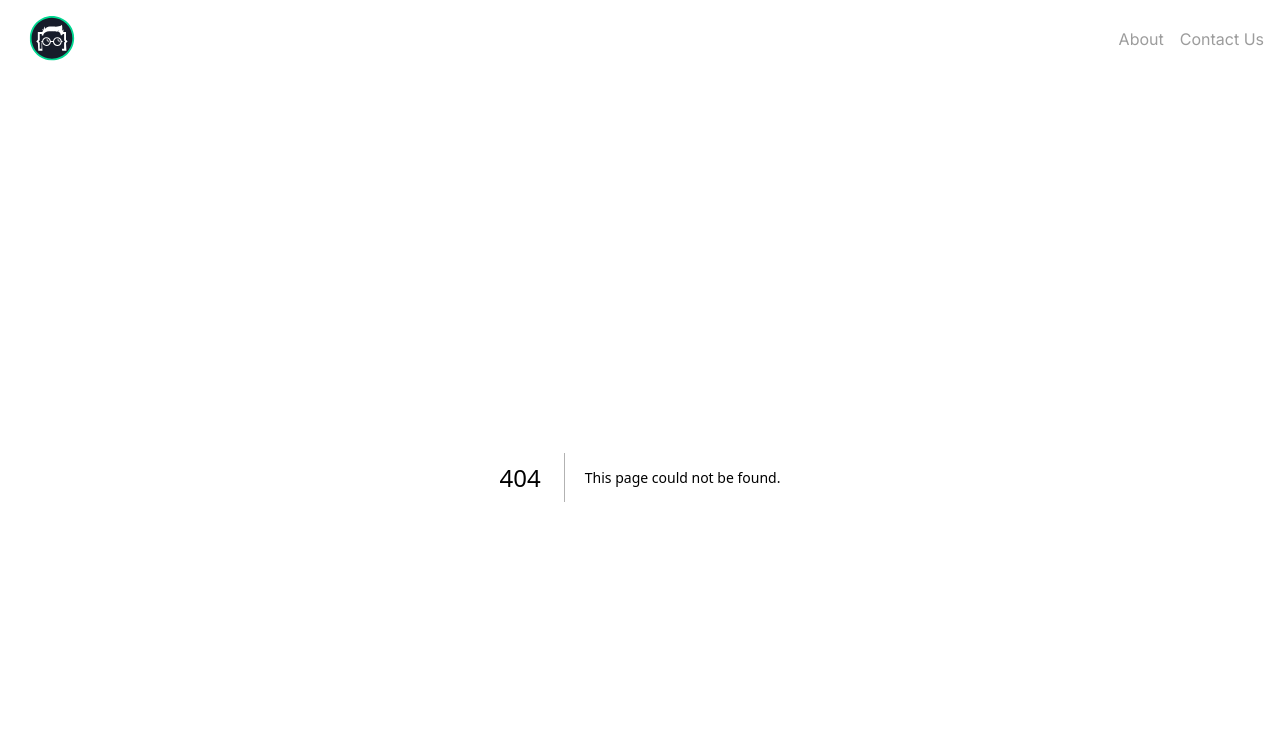
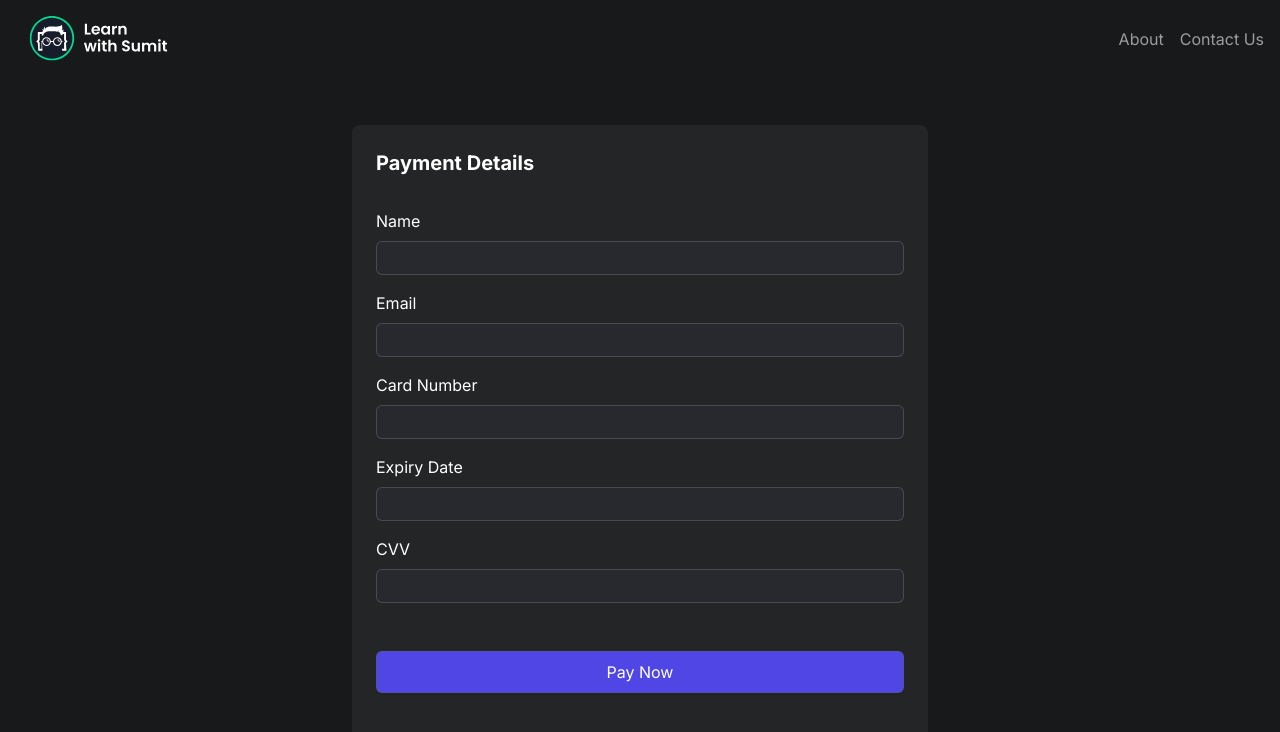
Before and after one commit to RashedAbdullah/eventry, a Next.js app: page /payment in a window 1280 px wide. Before the commit this address had no page. Shown: the top 732 px of the page. Built offline with nearby package versions, Linux system fonts and the light colour scheme.

Commit message:
Completed Components

```diff
--- /dev/null
+++ b/app/payment/page.js
@@ -0,0 +1,7 @@
+import PaymentDetails from "@/components/payment";
+
+const Payment = () => {
+  return <PaymentDetails />;
+};
+
+export default Payment;
--- a/components/booking-card.jsx
+++ b/components/booking-card.jsx
@@ -1,16 +1,18 @@
 import Image from "next/image";
 import googleImage from "@/public/google-io-2023-1.png";
 import ActionButtons from "./actiion-buttons";
+import Link from "next/link";
 
 const BookingCard = () => {
+  const id = "40"
   return (
     <div className="overflow-hidden rounded-md bg-[#242526]">
       <Image src={googleImage} alt="Event 1" className="w-full" />
 
       <div className="p-3">
-        <a href="./details.html" className="font-bold text-lg">
+        <Link href={`/details/${id}`} className="font-bold text-lg">
           Google I/O Extended
-        </a>
+        </Link>
         <p className="text-[#9C9C9C] text-sm mt-1">
           Rangpur, Dhaka, Bangladesh, Rangpur, Bangladesh
         </p>
--- a/components/booking-section.jsx
+++ b/components/booking-section.jsx
@@ -1,15 +1,8 @@
 import BookingCard from "./booking-card";
-import Header from "./header";
 
 const BookingSection = () => {
   return (
     <div className="grid grid-cols-1 md:grid-cols-2 lg:grid-cols-3 gap-8 mt-8">
-      {/* <Header/> */}
-      <BookingCard />
-      <BookingCard />
-      <BookingCard />
-      <BookingCard />
-      <BookingCard />
       <BookingCard />
     </div>
   );
--- a/components/details.jsx
+++ b/components/details.jsx
@@ -1,36 +1,10 @@
-/* eslint-disable react/no-unescaped-entities */
-import Image from "next/image";
-import google from "@/public/google-io-2023-1.png";
 import EventDetails from "./event-detalis";
 import Location from "./location";
+import HeroSection from "./hero-section";
 const Details = () => {
   return (
     <main>
-      <section className="container">
-        <div className="bg-gradient-to-b from-slate-200/20 to-slate-800/30">
-          <Image src={google} alt="Event 1" className="h-[450px] mx-auto" />
-        </div>
-
-        {/* <!-- Details --> */}
-        <div className="flex items-end">
-          <div className="flex-auto py-4">
-            <h1 className="font-bold text-2xl">Google I/O Extended</h1>
-            <p className="text-[#9C9C9C] text-base mt-1">
-              Rangpur, Dhaka, Bangladesh, Rangpur, Bangladesh
-            </p>
-            <div className="text-[#737373] text-sm mt-1">
-              <span>1k Interested</span>
-              <span>|</span>
-              <span>40K Going</span>
-            </div>
-          </div>
-
-          <div className="w-full flex gap-4 mt-4 flex-1 ">
-            <button className="w-full">Interested</button>
-            <button className="w-full">Going</button>
-          </div>
-        </div>
-      </section>
+      <HeroSection />
 
       <section className="container">
         <div className="grid grid-cols-5 gap-12 my-12">
--- /dev/null
+++ b/components/hero-section.jsx
@@ -0,0 +1,31 @@
+import Image from "next/image";
+import google from "@/public/google-io-2023-1.png";
+import ActionButtons from "./actiion-buttons";
+
+const HeroSection = () => {
+  return (
+    <section className="container">
+      <div className="bg-gradient-to-b from-slate-200/20 to-slate-800/30">
+        <Image src={google} alt="Event 1" className="h-[450px] mx-auto" />
+      </div>
+
+      <div className="lg:flex items-end">
+        <div className="flex-auto py-4 w-full">
+          <h1 className="font-bold text-2xl">Google I/O Extended</h1>
+          <p className="text-[#9C9C9C] text-base mt-1">
+            Rangpur, Dhaka, Bangladesh, Rangpur, Bangladesh
+          </p>
+          <div className="text-[#737373] text-sm mt-1">
+            <span>1k Interested</span>
+            <span>|</span>
+            <span>40K Going</span>
+          </div>
+        </div>
+
+        <ActionButtons />
+      </div>
+    </section>
+  );
+};
+
+export default HeroSection;
--- /dev/null
+++ b/components/payment-form.jsx
@@ -0,0 +1,69 @@
+const PaymentForm = () => {
+  return (
+    <form>
+      <div className="my-4 space-y-2">
+        <label htmlFor="name" className="block">
+          Name
+        </label>
+        <input
+          type="text"
+          id="name"
+          className="w-full bg-[#27292F] border border-[#CCCCCC]/20 py-1 px-2 rounded-md"
+        />
+      </div>
+
+      <div className="my-4 space-y-2">
+        <label htmlFor="email" className="block">
+          Email
+        </label>
+        <input
+          type="email"
+          id="email"
+          className="w-full bg-[#27292F] border border-[#CCCCCC]/20 py-1 px-2 rounded-md"
+        />
+      </div>
+
+      <div className="my-4 space-y-2">
+        <label htmlFor="card" className="block">
+          Card Number
+        </label>
+        <input
+          type="text"
+          id="card"
+          className="w-full bg-[#27292F] border border-[#CCCCCC]/20 py-1 px-2 rounded-md"
+        />
+      </div>
+
+      <div className="my-4 space-y-2">
+        <label htmlFor="expiry" className="block">
+          Expiry Date
+        </label>
+        <input
+          type="text"
+          id="expiry"
+          className="w-full bg-[#27292F] border border-[#CCCCCC]/20 py-1 px-2 rounded-md"
+        />
+      </div>
+
+      <div className="my-4 space-y-2">
+        <label htmlFor="cvv" className="block">
+          CVV
+        </label>
+        <input
+          type="text"
+          id="cvv"
+          className="w-full bg-[#27292F] border border-[#CCCCCC]/20 py-1 px-2 rounded-md"
+        />
+      </div>
+
+      <button
+        type="submit"
+        className="w-full my-8 bg-indigo-600 hover:bg-indigo-800 py-2 rounded-md"
+      >
+        Pay Now
+      </button>
+    </form>
+  );
+};
+
+export default PaymentForm;
--- a/components/payment.jsx
+++ b/components/payment.jsx
@@ -1,4 +1,6 @@
-const Payment = () => {
+import PaymentForm from "./payment-form";
+
+const PaymentDetails = () => {
   return (
     <div>
       <main>
@@ -6,69 +8,7 @@ const Payment = () => {
           <div className="bg-[#242526] p-6 rounded-lg max-w-xl mx-auto my-12">
             <h2 className="font-bold text-xl mb-8">Payment Details</h2>
 
-            <form>
-              <div className="my-4 space-y-2">
-                <label htmlFor="name" className="block">
-                  Name
-                </label>
-                <input
-                  type="text"
-                  id="name"
-                  className="w-full bg-[#27292F] border border-[#CCCCCC]/20 py-1 px-2 rounded-md"
-                />
-              </div>
-
-              <div className="my-4 space-y-2">
-                <label htmlFor="email" className="block">
-                  Email
-                </label>
-                <input
-                  type="email"
-                  id="email"
-                  className="w-full bg-[#27292F] border border-[#CCCCCC]/20 py-1 px-2 rounded-md"
-                />
-              </div>
-
-              <div className="my-4 space-y-2">
-                <label htmlFor="card" className="block">
-                  Card Number
-                </label>
-                <input
-                  type="text"
-                  id="card"
-                  className="w-full bg-[#27292F] border border-[#CCCCCC]/20 py-1 px-2 rounded-md"
-                />
-              </div>
-
-              <div className="my-4 space-y-2">
-                <label htmlFor="expiry" className="block">
-                  Expiry Date
-                </label>
-                <input
-                  type="text"
-                  id="expiry"
-                  className="w-full bg-[#27292F] border border-[#CCCCCC]/20 py-1 px-2 rounded-md"
-                />
-              </div>
-
-              <div className="my-4 space-y-2">
-                <label htmlFor="cvv" className="block">
-                  CVV
-                </label>
-                <input
-                  type="text"
-                  id="cvv"
-                  className="w-full bg-[#27292F] border border-[#CCCCCC]/20 py-1 px-2 rounded-md"
-                />
-              </div>
-
-              <button
-                type="submit"
-                className="w-full my-8 bg-indigo-600 hover:bg-indigo-800 py-2 rounded-md"
-              >
-                Pay Now
-              </button>
-            </form>
+            <PaymentForm />
           </div>
         </section>
       </main>
@@ -76,4 +16,4 @@ const Payment = () => {
   );
 };
 
-export default Payment;
+export default PaymentDetails;
```
